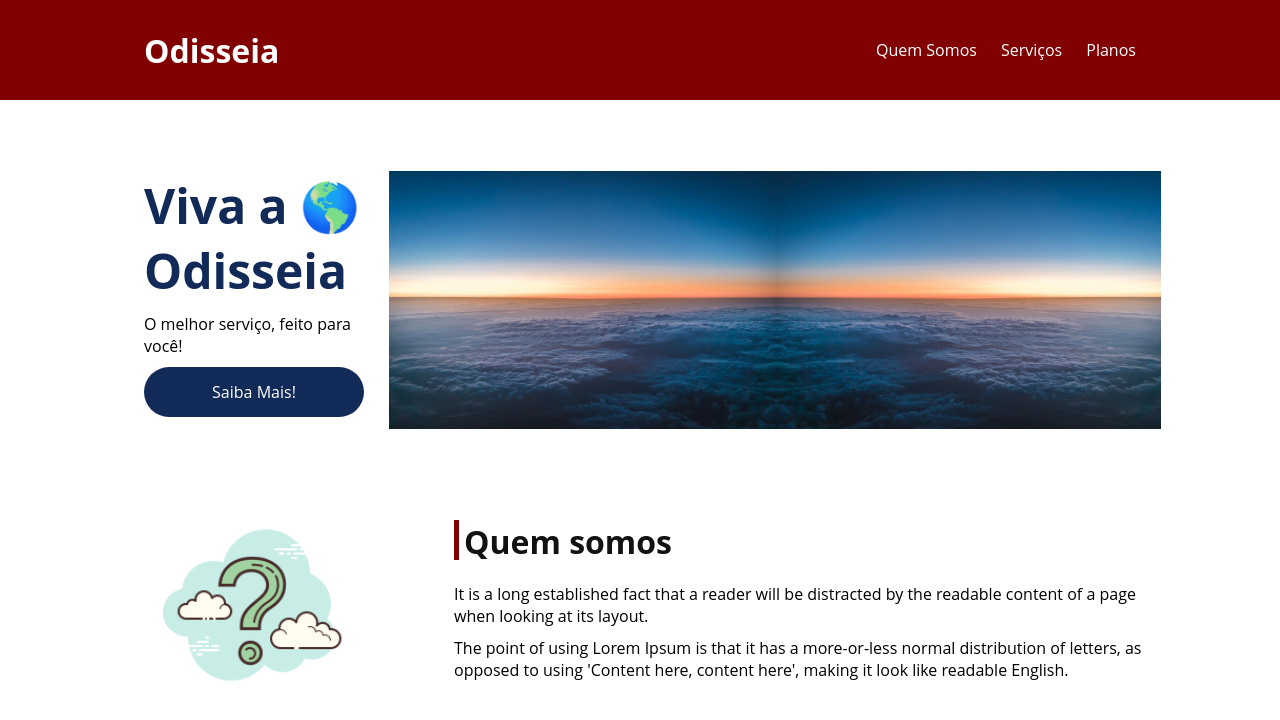
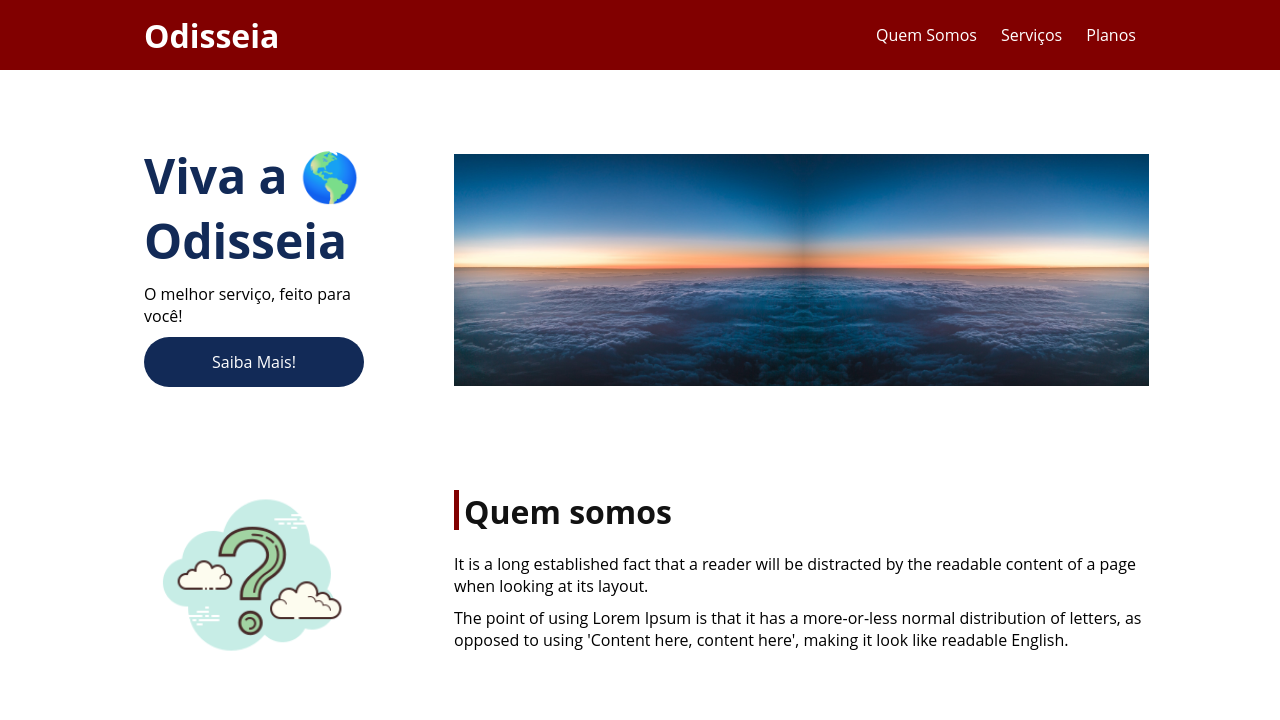
Before and after one commit to Jodecir/turismo-dio, a plain HTML site: page index.html in a window 1280 px wide. Drawn offline with Linux system fonts and the light colour scheme.

Commit message:
UPDATE navbar & presentation img

```diff
--- a/css/style.css
+++ b/css/style.css
@@ -22,12 +22,12 @@ ul li a {
 
 div img {
   display: block;
-  width: 100%;
+  width: 90%;
 }
 
 header {
   background-color: var(--vermelhoEscuro);
-  height: 100px;
+  height: 70px;
   display: flex;
   width: 100%;
   align-items: center;
@@ -69,7 +69,7 @@ header .list-items {
 }
 
 .presentation img {
-  margin-left: 25px;
+  margin-left: 90px;
 }
 
 .txt-presentation h1 {
```
